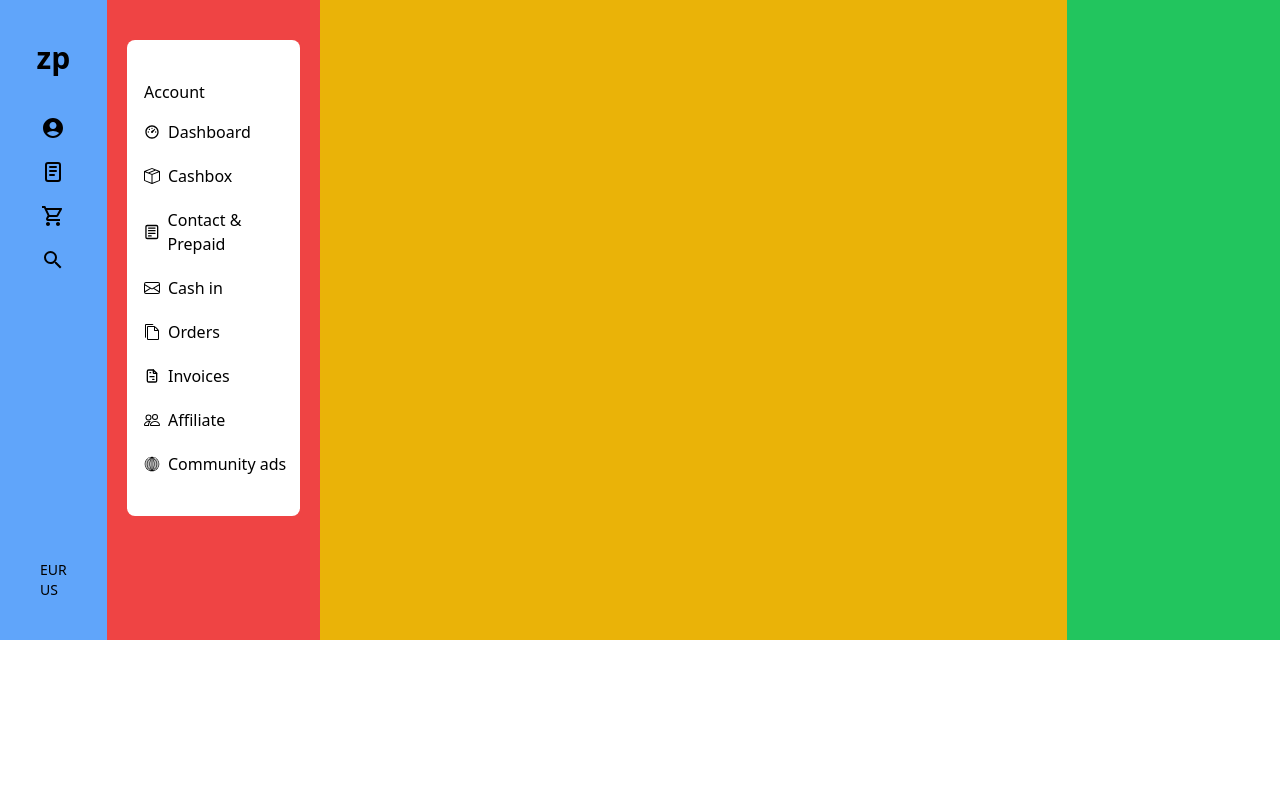
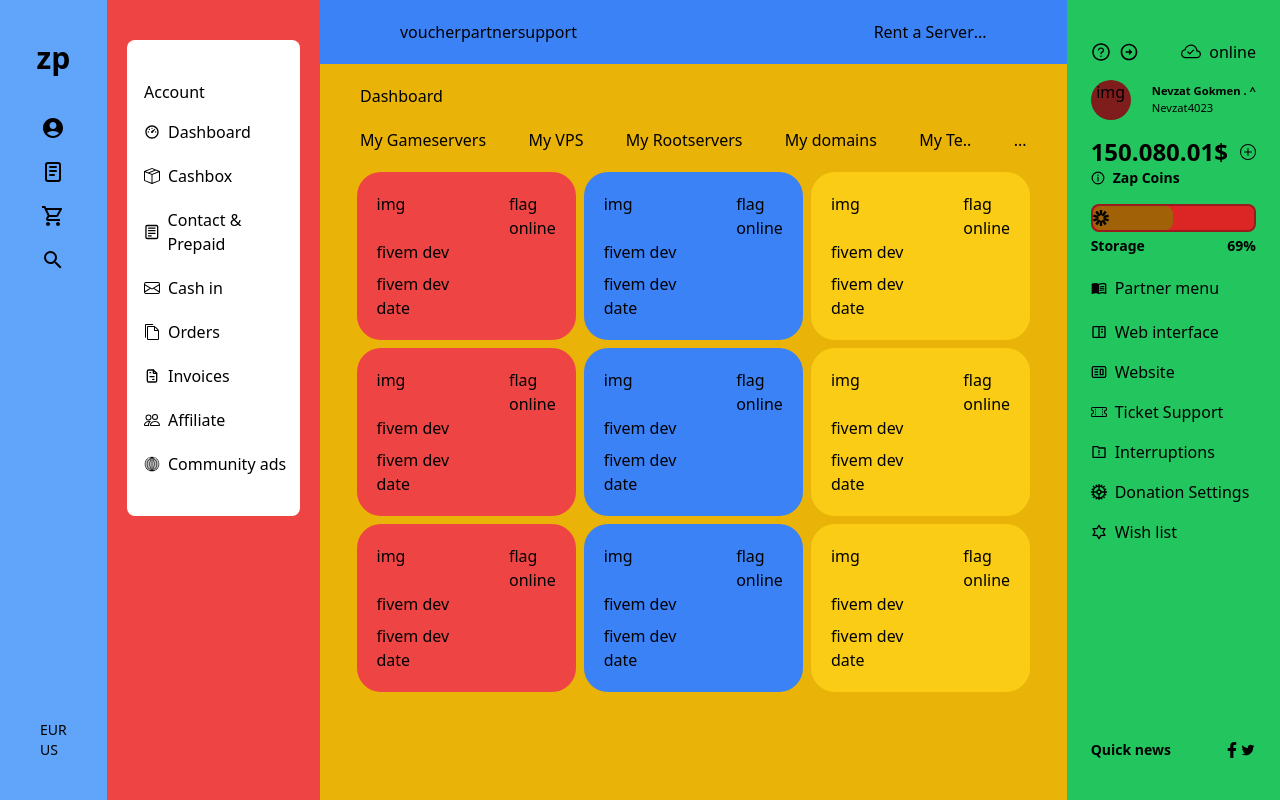
Before and after one commit to wwdfdo/zp_design, a React (Create React App) app: page / in a window 1280 px wide. Built offline with nearby package versions, Linux system fonts and the light colour scheme.

Commit message:
added new styles to site

```diff
--- a/src/App.js
+++ b/src/App.js
@@ -4,15 +4,16 @@ import "./App.css";
 import LeftSideBar from "./components/LeftSideBar/LeftSideBar";
 
 import Dashboard from "./components/Dashboard/Dashboard";
+import MainDashboard from "./components/MainDashboard/MainDashboard";
+import RightSideBar from "./components/RightSideBar/RightSideBar";
 
 function App() {
   return (
-    <div className="flex">
+    <div className="flex h-screen">
       <LeftSideBar />
       <Dashboard />
-
-      <div className="bg-yellow-500 w-7/12 h-[80vh]"></div>
-      <div className="bg-green-500 w-2/12 h-[80vh]"></div>
+      <MainDashboard />
+      <RightSideBar />
     </div>
   );
 }
--- a/src/components/Dashboard/Dashboard.js
+++ b/src/components/Dashboard/Dashboard.js
@@ -11,7 +11,7 @@ import { GiWireframeGlobe } from "react-icons/gi";
 
 const Dashboard = () => {
   return (
-    <div className="bg-red-500 w-2/12 h-[80vh] py-10 px-5">
+    <div className="bg-red-500 w-2/12  py-10 px-5">
       <div className="flex flex-col justify-between bg-white rounded-lg pl-[10%] gap-4 py-10">
         <div>Account</div>
         <div className="flex flex-col justify-between gap-5">
--- a/src/components/LeftSideBar/LeftSideBar.js
+++ b/src/components/LeftSideBar/LeftSideBar.js
@@ -7,7 +7,7 @@ import { TbNotes } from "react-icons/tb";
 
 const LeftSideBar = () => {
   return (
-    <div className="bg-blue-400 w-1/12 h-[80vh] flex flex-col justify-between items-center py-10">
+    <div className="bg-blue-400 w-1/12  flex flex-col justify-between items-center py-10">
       <div className="flex flex-col gap-10 justify-center items-center">
         <div className="text-3xl font-bold">zp</div>
         <div className="flex flex-col gap-5 items-center justify-center">
--- /dev/null
+++ b/src/components/MainDashboard/MainDashboard.js
@@ -0,0 +1,160 @@
+import React from "react";
+
+const MainDashboard = () => {
+  return (
+    <div className="bg-yellow-500 w-7/12 ">
+      <div className="bg-blue-500 flex justify-between items-center px-20 py-5">
+        <div className="flex">
+          <div>voucher</div>
+          <div>partner</div>
+          <div>support</div>
+        </div>
+        <div className="flex">
+          <div>Rent a Server</div>
+          <div>...</div>
+        </div>
+      </div>
+      <div className="flex flex-col px-10 gap-5 py-5">
+        <div>Dashboard</div>
+        <div className="flex  justify-between">
+          <div>My Gameservers</div>
+          <div>My VPS</div>
+          <div>My Rootservers</div>
+          <div>My domains</div>
+          <div>My Te..</div>
+          <div>...</div>
+        </div>
+      </div>
+      <div className="flex gap-2 mx-2 flex-wrap items-center justify-center">
+        <div className="bg-red-500 w-[30%] flex flex-col px-5 py-5 rounded-3xl">
+          <div className="flex justify-between">
+            <div>img</div>
+            <div className="flex flex-col">
+              <div>flag</div>
+              <div>online</div>
+            </div>
+          </div>
+          <div className="flex flex-col gap-2">
+            <p>fivem dev</p>
+            <p>fivem dev</p>
+          </div>
+          <div>date</div>
+        </div>
+        <div className="bg-blue-500  w-[30%] flex flex-col px-5 py-5 rounded-3xl">
+          <div className="flex justify-between">
+            <div>img</div>
+            <div className="flex flex-col">
+              <div>flag</div>
+              <div>online</div>
+            </div>
+          </div>
+          <div className="flex flex-col gap-2">
+            <p>fivem dev</p>
+            <p>fivem dev</p>
+          </div>
+          <div>date</div>
+        </div>
+        <div className="bg-yellow-400  w-[30%] flex flex-col px-5 py-5 rounded-3xl">
+          <div className="flex justify-between">
+            <div>img</div>
+            <div className="flex flex-col">
+              <div>flag</div>
+              <div>online</div>
+            </div>
+          </div>
+          <div className="flex flex-col gap-2">
+            <p>fivem dev</p>
+            <p>fivem dev</p>
+          </div>
+          <div>date</div>
+        </div>
+        <div className="bg-red-500 w-[30%] flex flex-col px-5 py-5 rounded-3xl">
+          <div className="flex justify-between">
+            <div>img</div>
+            <div className="flex flex-col">
+              <div>flag</div>
+              <div>online</div>
+            </div>
+          </div>
+          <div className="flex flex-col gap-2">
+            <p>fivem dev</p>
+            <p>fivem dev</p>
+          </div>
+          <div>date</div>
+        </div>
+        <div className="bg-blue-500  w-[30%] flex flex-col px-5 py-5 rounded-3xl">
+          <div className="flex justify-between">
+            <div>img</div>
+            <div className="flex flex-col">
+              <div>flag</div>
+              <div>online</div>
+            </div>
+          </div>
+          <div className="flex flex-col gap-2">
+            <p>fivem dev</p>
+            <p>fivem dev</p>
+          </div>
+          <div>date</div>
+        </div>
+        <div className="bg-yellow-400  w-[30%] flex flex-col px-5 py-5 rounded-3xl">
+          <div className="flex justify-between">
+            <div>img</div>
+            <div className="flex flex-col">
+              <div>flag</div>
+              <div>online</div>
+            </div>
+          </div>
+          <div className="flex flex-col gap-2">
+            <p>fivem dev</p>
+            <p>fivem dev</p>
+          </div>
+          <div>date</div>
+        </div>
+        <div className="bg-red-500 w-[30%] flex flex-col px-5 py-5 rounded-3xl">
+          <div className="flex justify-between">
+            <div>img</div>
+            <div className="flex flex-col">
+              <div>flag</div>
+              <div>online</div>
+            </div>
+          </div>
+          <div className="flex flex-col gap-2">
+            <p>fivem dev</p>
+            <p>fivem dev</p>
+          </div>
+          <div>date</div>
+        </div>
+        <div className="bg-blue-500  w-[30%] flex flex-col px-5 py-5 rounded-3xl">
+          <div className="flex justify-between">
+            <div>img</div>
+            <div className="flex flex-col">
+              <div>flag</div>
+              <div>online</div>
+            </div>
+          </div>
+          <div className="flex flex-col gap-2">
+            <p>fivem dev</p>
+            <p>fivem dev</p>
+          </div>
+          <div>date</div>
+        </div>
+        <div className="bg-yellow-400  w-[30%] flex flex-col px-5 py-5 rounded-3xl">
+          <div className="flex justify-between">
+            <div>img</div>
+            <div className="flex flex-col">
+              <div>flag</div>
+              <div>online</div>
+            </div>
+          </div>
+          <div className="flex flex-col gap-2">
+            <p>fivem dev</p>
+            <p>fivem dev</p>
+          </div>
+          <div>date</div>
+        </div>
+      </div>
+    </div>
+  );
+};
+
+export default MainDashboard;
--- /dev/null
+++ b/src/components/RightSideBar/RightSideBar.js
@@ -0,0 +1,136 @@
+import React from "react";
+import { AiOutlineQuestionCircle } from "react-icons/ai";
+import { BiRightArrowCircle } from "react-icons/bi";
+import { BsCloudCheck } from "react-icons/bs";
+import { BsPlusCircle } from "react-icons/bs";
+import { GrCircleInformation } from "react-icons/gr";
+import { MdOutlineMenuBook } from "react-icons/md";
+import { SiJsonwebtokens } from "react-icons/si";
+import { BiBookContent } from "react-icons/bi";
+import { CgWebsite } from "react-icons/cg";
+import { BsTicketPerforated } from "react-icons/bs";
+import { RiFolderWarningLine } from "react-icons/ri";
+import { GrSettingsOption } from "react-icons/gr";
+import { TbJewishStar } from "react-icons/tb";
+import { FaFacebookF } from "react-icons/fa";
+import { AiOutlineTwitter } from "react-icons/ai";
+
+const RightSideBar = () => {
+  return (
+    <div className="bg-green-500 w-2/12 flex flex-col justify-between items-center px-6 py-10 ">
+      <div className="flex flex-col w-full gap-5">
+        <div className="flex flex-col gap-4">
+          <div className="flex justify-between items-center ">
+            <div className="flex gap-2">
+              <div>
+                <AiOutlineQuestionCircle size={20} />
+              </div>
+              <div>
+                <BiRightArrowCircle size={20} />
+              </div>
+            </div>
+            <div className="flex items-center gap-2">
+              <div>
+                <BsCloudCheck size={20} />
+              </div>
+              <div>online</div>
+            </div>
+          </div>
+          <div className="flex justify-between items-center">
+            <div className="w-10 h-10 rounded-full bg-red-900 flex item-center justify-center">
+              img
+            </div>
+            <div className="text-[.7rem]">
+              <div>
+                <p className="font-bold">
+                  Nevzat Gokmen <span>.</span> <span>^</span>
+                </p>
+              </div>
+              <div>Nevzat4023</div>
+            </div>
+          </div>
+          <div className="flex flex-col">
+            <div className="flex justify-between items-center">
+              <div className="text-2xl font-bold">150.080.01$</div>
+              <div>
+                <BsPlusCircle />
+              </div>
+            </div>
+            <div className="flex gap-2 items-center text-sm">
+              <GrCircleInformation />
+              <p className="font-semibold">Zap Coins</p>
+            </div>
+          </div>
+          <div className="flex flex-col gap-1">
+            <div className="flex bg-red-600 w-full rounded-lg border-2 border-black border-opacity-30 ">
+              <div className="w-1/2 bg-yellow-700 rounded-lg py-1">
+                <SiJsonwebtokens />
+              </div>
+            </div>
+            <div className="flex justify-between font-semibold text-sm">
+              <div className=" ">Storage</div>
+              <div>69%</div>
+            </div>
+          </div>
+        </div>
+        <div className="flex flex-col gap-5">
+          <div className="flex items-center gap-2">
+            <MdOutlineMenuBook />
+            <div className="">Partner menu</div>
+          </div>
+          <div className="flex flex-col gap-4">
+            <div className="flex gap-2 items-center">
+              <div>
+                <BiBookContent />
+              </div>
+              <div>Web interface</div>
+            </div>
+            <div className="flex gap-2 items-center">
+              <div>
+                <CgWebsite />
+              </div>
+              <div>Website</div>
+            </div>
+            <div className="flex gap-2 items-center">
+              <div>
+                <BsTicketPerforated />
+              </div>
+              <div>Ticket Support</div>
+            </div>
+            <div className="flex gap-2 items-center">
+              <div>
+                <RiFolderWarningLine />
+              </div>
+              <div>Interruptions</div>
+            </div>
+            <div className="flex gap-2 items-center">
+              <div>
+                <GrSettingsOption />
+              </div>
+              <div>Donation Settings</div>
+            </div>
+            <div className="flex gap-2 items-center">
+              <div>
+                <TbJewishStar />
+              </div>
+              <div>Wish list</div>
+            </div>
+          </div>
+        </div>
+      </div>
+      <div className="flex justify-between w-full items-center">
+        <div className="text-sm font-semibold">Quick news</div>
+        <div className="flex">
+          <div>
+            <FaFacebookF />
+          </div>
+          <div>
+            <AiOutlineTwitter />
+          </div>
+        </div>
+      </div>
+    </div>
+  );
+};
+
+export default RightSideBar;
```
